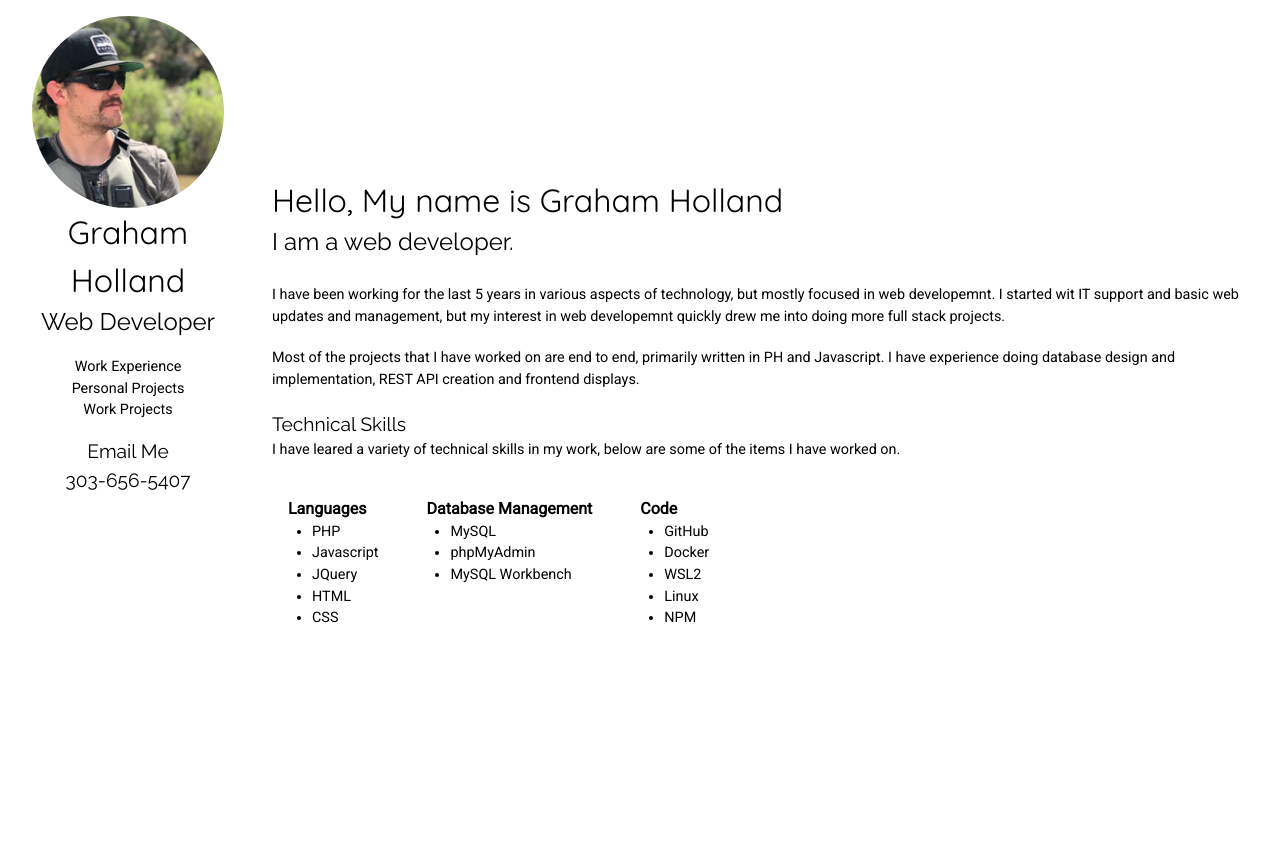
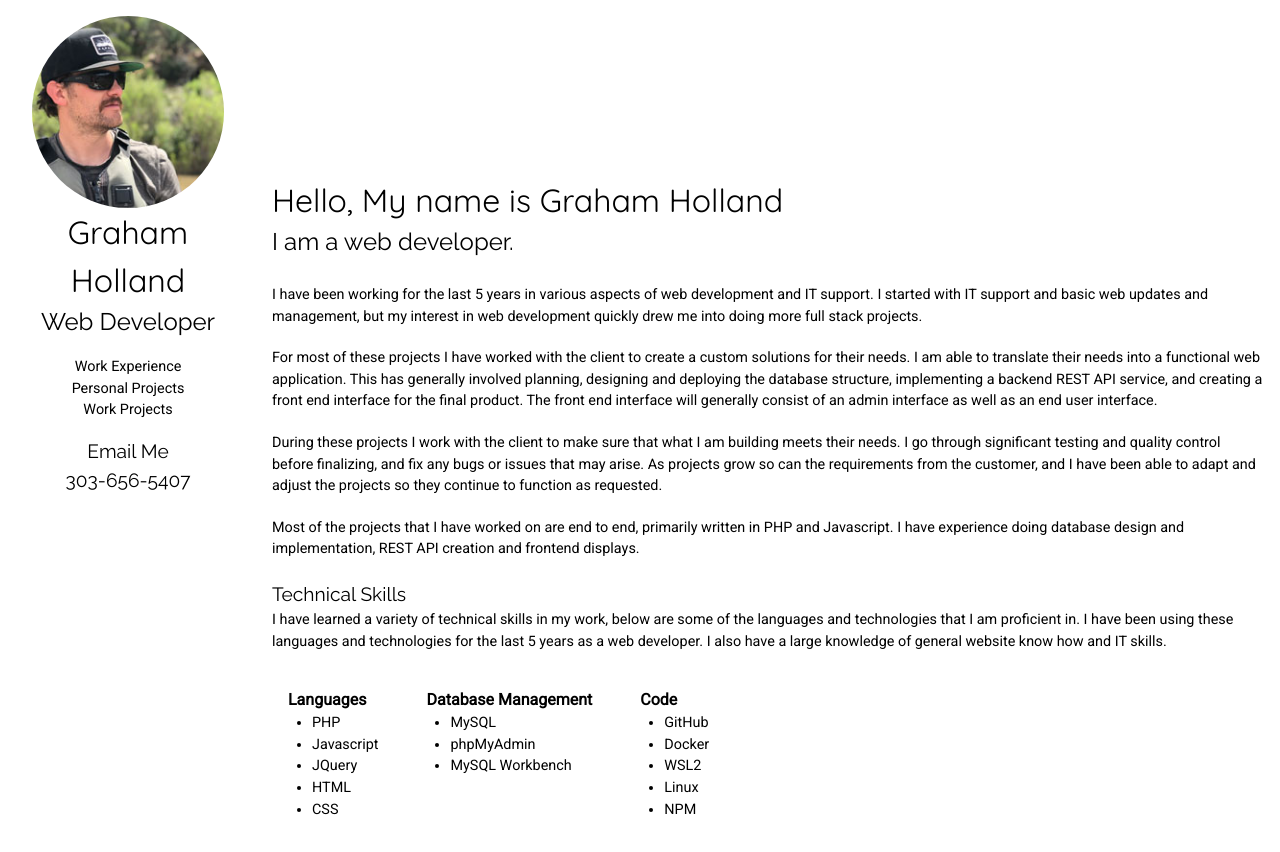
Before and after one commit to graham24/personal, a React (Create React App) app: page / in a window 1280 px wide. Shown: the top 852 px of the page. Before the commit the page ends 800 px from the top, so only its background shows below. Built offline with nearby package versions, Linux system fonts and the light colour scheme.

Commit message:
set default and update about me

```diff
--- a/src/components/gitHubPersonalProjects.js
+++ b/src/components/gitHubPersonalProjects.js
@@ -12,8 +12,14 @@ class personalProjectList extends React.Component {
     }
 
     componentDidMount() {
-        this.props.fetchPersonalProjects();
+        this.props.fetchPersonalProjects().then( value => {
+            var defaultPersonalProject = this.props.personalProjects[0];
+            this.setState({ activeProject: defaultPersonalProject.id });
+            this.props.fetchProjectREADME(defaultPersonalProject.owner.login, defaultPersonalProject.name, defaultPersonalProject.default_branch, defaultPersonalProject.id);
+
+        })
     }
+
     selectProject(personalProject) {
         this.setState({ activeProject: personalProject.id });
         this.props.fetchProjectREADME(personalProject.owner.login, personalProject.name, personalProject.default_branch, personalProject.id);
--- a/src/components/gitHubWorkProjects.js
+++ b/src/components/gitHubWorkProjects.js
@@ -13,7 +13,12 @@ class workProjectList extends React.Component {
     }
 
     componentDidMount() {
-        this.props.fetchWorkProjects();
+        this.props.fetchWorkProjects().then( value => {
+            var defaultWorkProject = this.props.workProjects[0];
+            this.setState({ activeProject: defaultWorkProject.id });
+            this.props.fetchProjectREADME(defaultWorkProject.owner.login, defaultWorkProject.name, defaultWorkProject.default_branch, defaultWorkProject.id);
+
+        });
     }
     selectProject(workProject) {
         this.setState({ activeProject: workProject.id });
--- a/src/components/jobList.js
+++ b/src/components/jobList.js
@@ -11,8 +11,9 @@ class jobList extends React.Component {
     }
 
     componentDidMount() {
-        // var jobs = this.props.jobs;
-        //  this.props.selectJob(jobs[0]);
+        var jobs = this.props.jobs;
+        this.props.selectJob(jobs[0]);
+        this.setState({ activeJob: jobs[0].company });
     }
     clickJob(job) {
         this.setState({ activeJob: job.company });
@@ -39,6 +40,7 @@ class jobList extends React.Component {
                 </div>
             );
         });
+
     }
     render() {
         return (
@@ -54,6 +56,8 @@ class jobList extends React.Component {
                 </div>
             </div>
         );
+
+
     }
 };
 
--- a/src/components/parts/About.js
+++ b/src/components/parts/About.js
@@ -13,16 +13,22 @@ const About = () => {
                     <h2>I am a web developer.</h2>
                     <br />
                     <p>
-                        I have been working for the last 5 years in various aspects of technology, but mostly focused in web developemnt. I started wit IT support and basic web updates and management, but my interest in web developemnt quickly drew me into doing more full stack projects.
+                        I have been working for the last 5 years in various aspects of web development and IT support. I started with IT support and basic web updates and management, but my interest in web development quickly drew me into doing more full stack projects.
                     </p>
                     <p>
-                        Most of the projects that I have worked on are end to end, primarily written in PH and Javascript. I have experience doing database design and implementation, REST API creation and frontend displays.
+                        For most of these projects I have worked with the client to create a custom solutions for their needs. I am able to translate their needs into a functional web application. This has generally involved planning, designing and deploying the database structure, implementing a backend REST API service, and creating a front end interface for the final product. The front end interface will generally consist of an admin interface as well as an end user interface.
+                    </p>
+                    <p>
+                        During these projects I work with the client to make sure that what I am building meets their needs. I go through significant testing and quality control before finalizing, and fix any bugs or issues that may arise. As projects grow so can the requirements from the customer, and  I have been able to adapt and adjust the projects so they continue to function as requested.
+                    </p>
+                    <p>
+                        Most of the projects that I have worked on are end to end, primarily written in PHP and Javascript. I have experience doing database design and implementation, REST API creation and frontend displays.
                     </p>
                 </div>
                 <div>
                     <h3>Technical Skills</h3>
                     <p>
-                        I have leared a variety of technical skills in my work, below are some of the items I have worked on.
+                        I have learned a variety of technical skills in my work, below are some of the languages and technologies that I am proficient in. I have been using these languages and technologies for the last 5 years as a web developer. I also have a large knowledge of general website know how and IT skills.
                     </p>
                     <div className="flex flex-wrap gap-4">
                         <div className="p-4">
```
Also changed, not shown: 1 other file (tests, documents, lock files or other folders).
